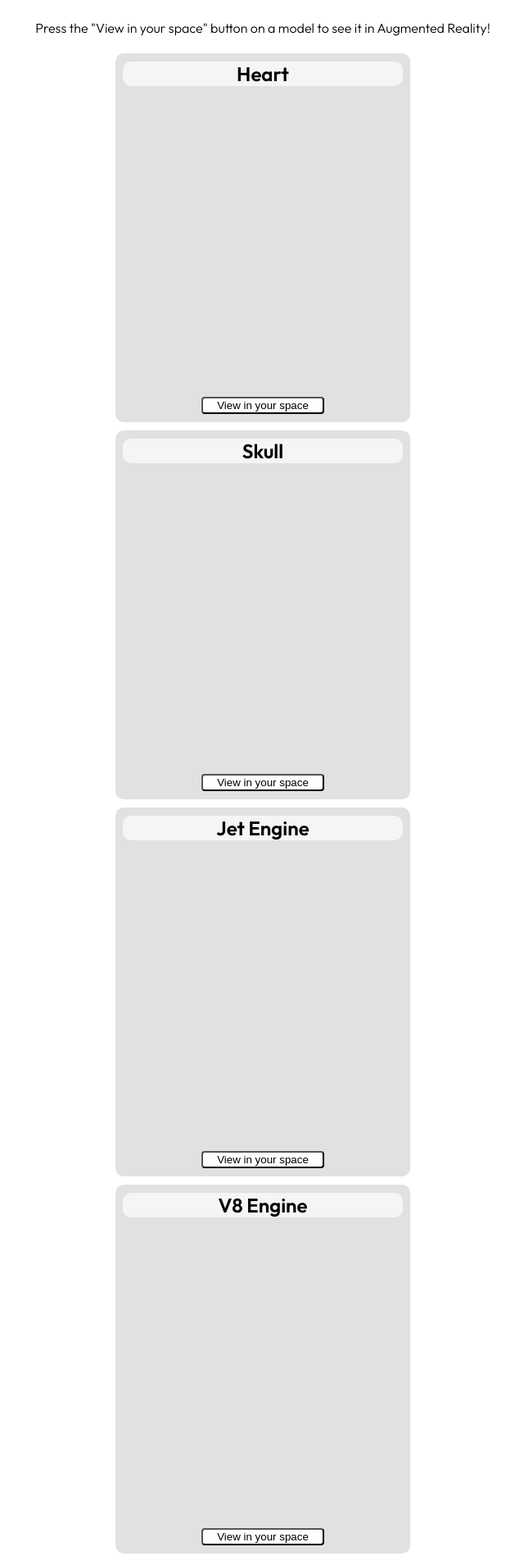
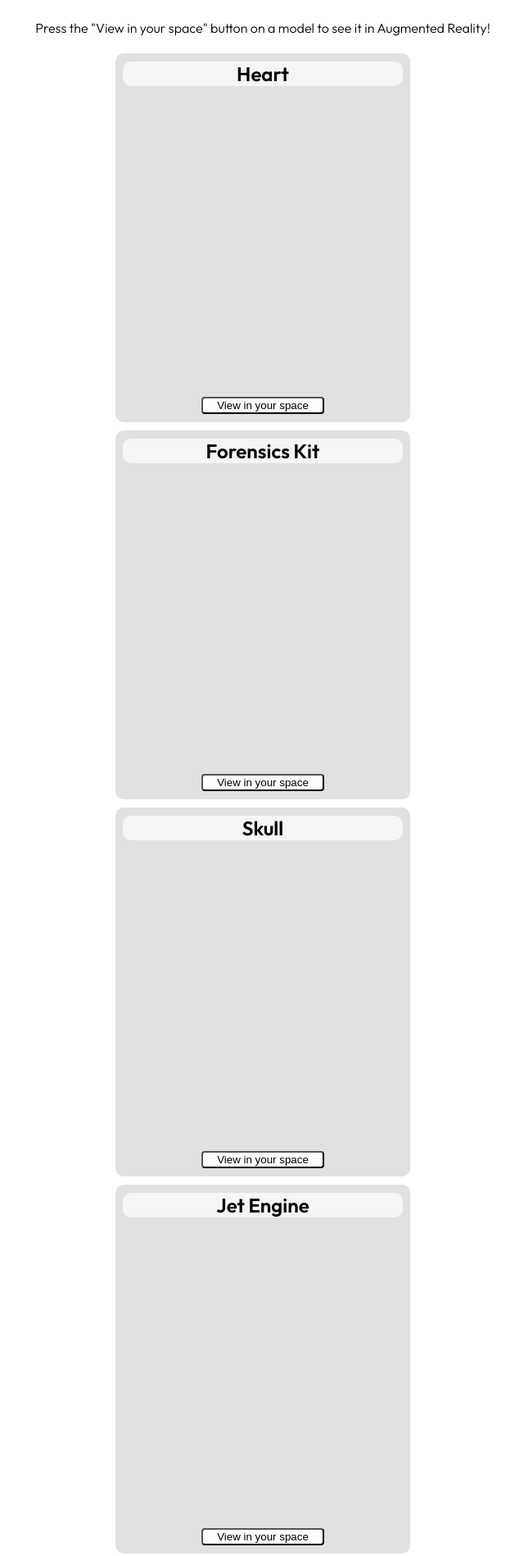
Before and after one commit to VizitechUSA/Vizitech-WebAR, a plain HTML site: page index.html in a window 1280 px wide. Shown: the top 1898 px of the page at 82% size, without its empty margins (319-959 px from the left). Drawn offline with nearby package versions, Linux system fonts and the light colour scheme.

Commit message:
fixed scrolling. added ids for linking

```diff
--- a/ar-models.css
+++ b/ar-models.css
@@ -7,12 +7,12 @@ body{
     align-items: center;
     justify-content: space-between;
 
-    /* -ms-overflow-style: none; */
-    /* scrollbar-width: none; */
+    -ms-overflow-style: none;
+    scrollbar-width: none;
 }
 
 body::-webkit-scrollbar {
-    /* display: none; */
+    display: none;
 }
 
 .page-title{
--- a/index.html
+++ b/index.html
@@ -11,7 +11,7 @@
 </head>
 <body>
     <p class="page-title">Press the "View in your space" button on a model to see it in Augmented Reality!</p>
-    <model-viewer src="./models/Heart_WebAR.gltf" disable-zoom ar ar-modes="webxr scene-viewer quick-look" camera-controls shadow-intensity="1" alt="Heart">
+    <model-viewer id="Heart" src="./models/Heart_WebAR.gltf" disable-zoom ar ar-modes="webxr scene-viewer quick-look" camera-controls touch-action="pan-y" shadow-intensity="1" alt="Heart">
         <div class="progress-bar hide" slot="progress-bar">
             <div class="update-bar"></div>
         </div>
@@ -23,7 +23,20 @@
         <div class="title">Heart</div>
     </model-viewer>
 
-    <model-viewer src="./models/skull_v01.glb" disable-zoom ar ar-modes="webxr scene-viewer quick-look" camera-controls shadow-intensity="1" alt="A Skull">
+    <model-viewer id="ForensicsKit" src="./models/Heart_WebAR.gltf" disable-zoom ar ar-modes="webxr scene-viewer quick-look"
+        camera-controls shadow-intensity="1" alt="Heart">
+        <div class="progress-bar hide" slot="progress-bar">
+            <div class="update-bar"></div>
+        </div>
+        <button slot="ar-button">
+            View in your space
+        </button>
+
+        <!--<button>View in your space</button>-->
+        <div class="title">Forensics Kit</div>
+    </model-viewer>
+
+    <model-viewer id="Skull" src="./models/skull_v01.glb" disable-zoom ar ar-modes="webxr scene-viewer quick-look" camera-controls touch-action="pan-y" shadow-intensity="1" alt="A Skull">
         <div class="progress-bar hide" slot="progress-bar">
             <div class="update-bar"></div>
         </div>
@@ -35,7 +48,7 @@
         <div class="title">Skull</div>
     </model-viewer>
 
-    <model-viewer src="./models/jetengine.glb" disable-zoom ar ar-modes="webxr scene-viewer quick-look" camera-controls shadow-intensity="1" alt="Jet Engine">
+    <model-viewer id="JetEngine" src="./models/jetengine.glb" disable-zoom ar ar-modes="webxr scene-viewer quick-look" camera-controls touch-action="pan-y" shadow-intensity="1" alt="Jet Engine">
         <div class="progress-bar hide" slot="progress-bar">
             <div class="update-bar"></div>
         </div>
@@ -47,7 +60,7 @@
         <div class="title">Jet Engine</div>
     </model-viewer>
 
-    <model-viewer src="./models/v12Engine.gltf" disable-zoom autoplay ar ar-modes="webxr scene-viewer quick-look" camera-controls shadow-intensity="1" ios-src="./models/v12Engine.usdz" xr-environment alt="Animated Engine">
+    <model-viewer id="Engine" src="./models/v12Engine.gltf" disable-zoom autoplay ar ar-modes="webxr scene-viewer quick-look" camera-controls touch-action="pan-y" shadow-intensity="1" ios-src="./models/v12Engine.usdz" xr-environment alt="Animated Engine">
         <div class="progress-bar hide" slot="progress-bar">
             <div class="update-bar"></div>
         </div>
@@ -56,7 +69,7 @@
         </button>
 
         <!--<button>View in your space</button>-->
-        <div class="title">V8 Engine</div>
+        <div class="title">V12 Engine</div>
     </model-viewer>
 </body>
 </html>
```
